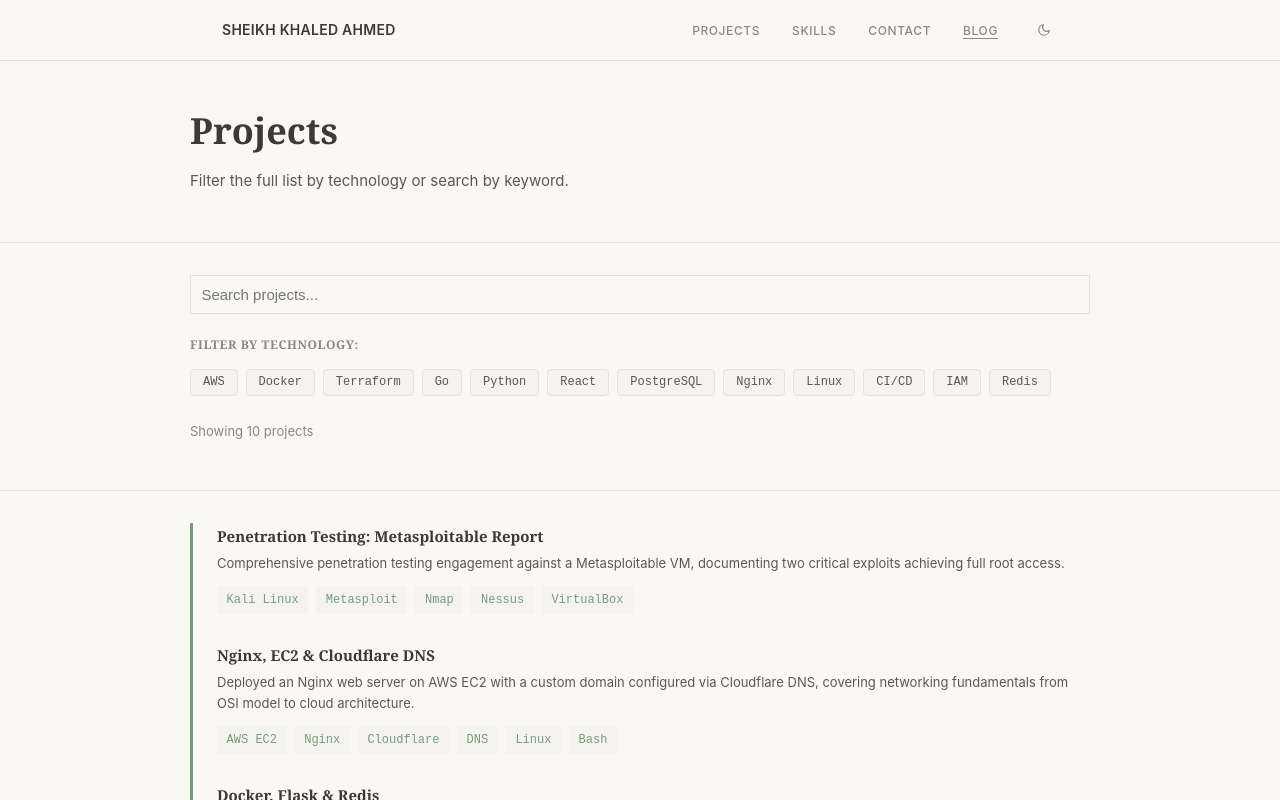
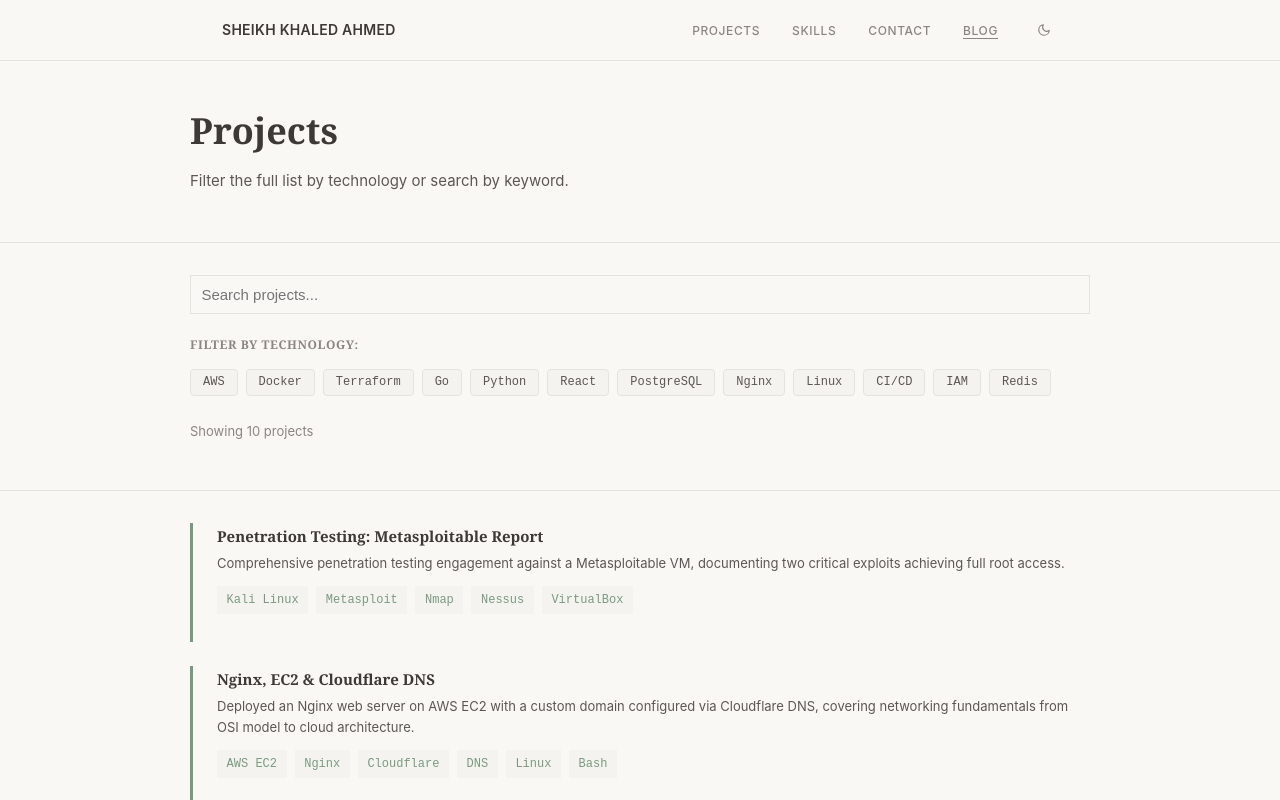
Before and after one commit to ei-sei/ei-sei.github.io, a React (Vite) app: page /#/projects in a window 1280 px wide. Shown: the top 800 px of the page. Built offline with nearby package versions, Linux system fonts and the light colour scheme.

Commit message:
fix: add missing gap between project cards on /projects page

```diff
--- a/src/views/pages/ProjectsPage.module.css
+++ b/src/views/pages/ProjectsPage.module.css
@@ -126,6 +126,14 @@
   flex-direction: column;
 }
 
+.grid > a {
+  margin-bottom: 1.5rem;
+}
+
+.grid > a:last-child {
+  margin-bottom: 0;
+}
+
 .noResults {
   text-align: center;
   padding: var(--spacing-2xl);
```
